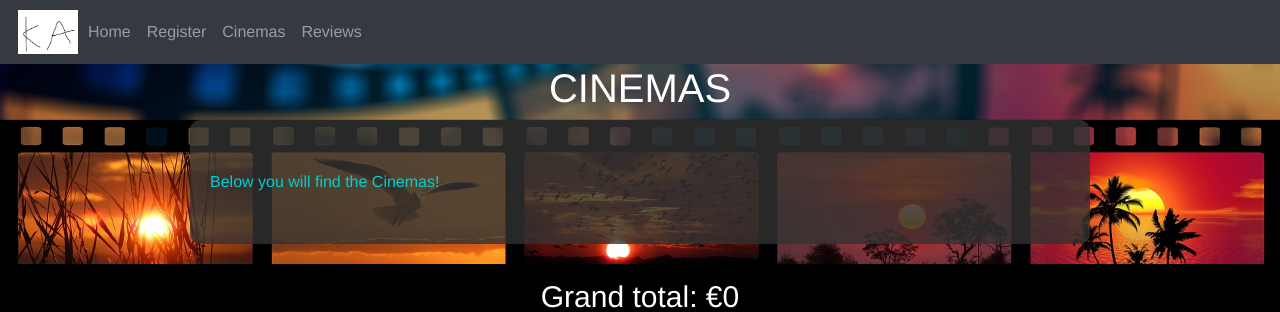
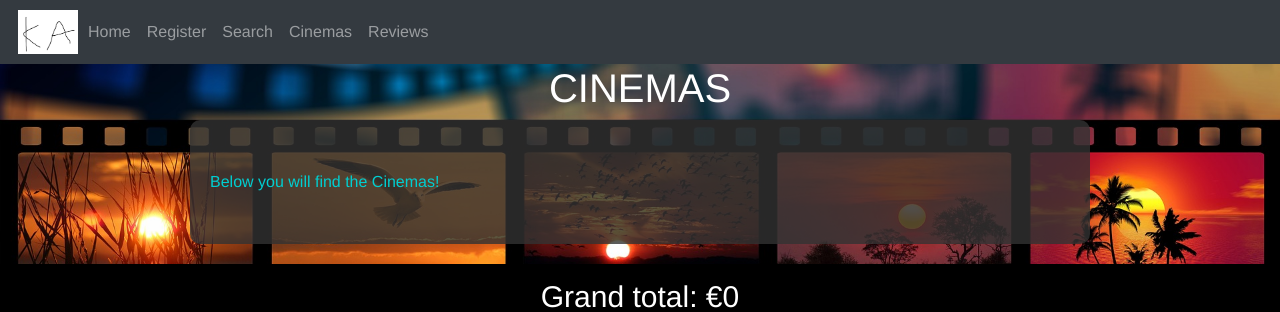
Before and after one commit to Benas-Bubulas/softw-ass, a PHP site: page /public/Products.php in a window 1280 px wide. Shown: the top 312 px of the page. Run offline with PHP 8.4, Linux system fonts and the light colour scheme.

Commit message:
Added a search function
Linked new search function to read.php

```diff
--- a/public/Products.php
+++ b/public/Products.php
@@ -37,6 +37,10 @@
     </li>
     <li class="nav-item">
       <a class="nav-link" href="db/create.php">Register</a>
+    </li>
+    </li>
+    <li class="nav-item">
+      <a class="nav-link" href="db/read.php">Search</a>
     </li>
     <li class="nav-item">
       <a class="nav-link" href="slideshow.php">Cinemas</a>
```
